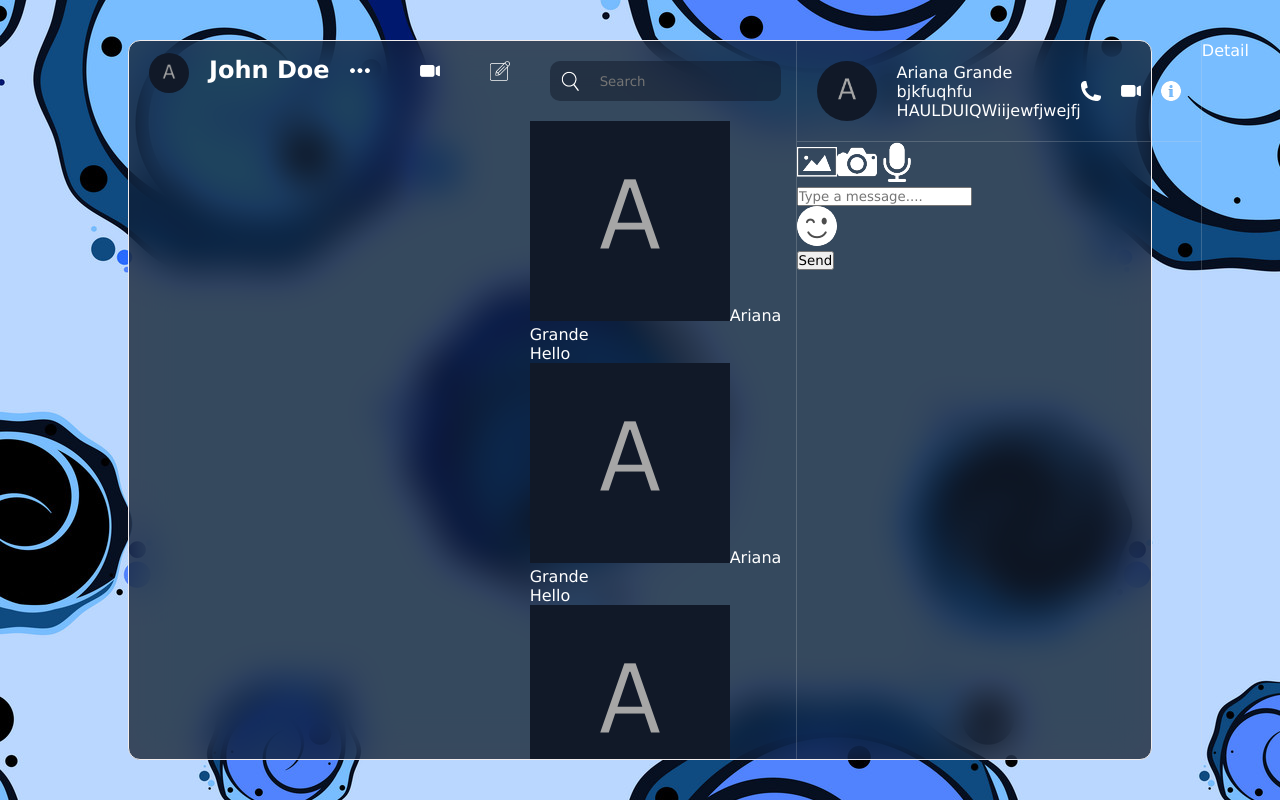
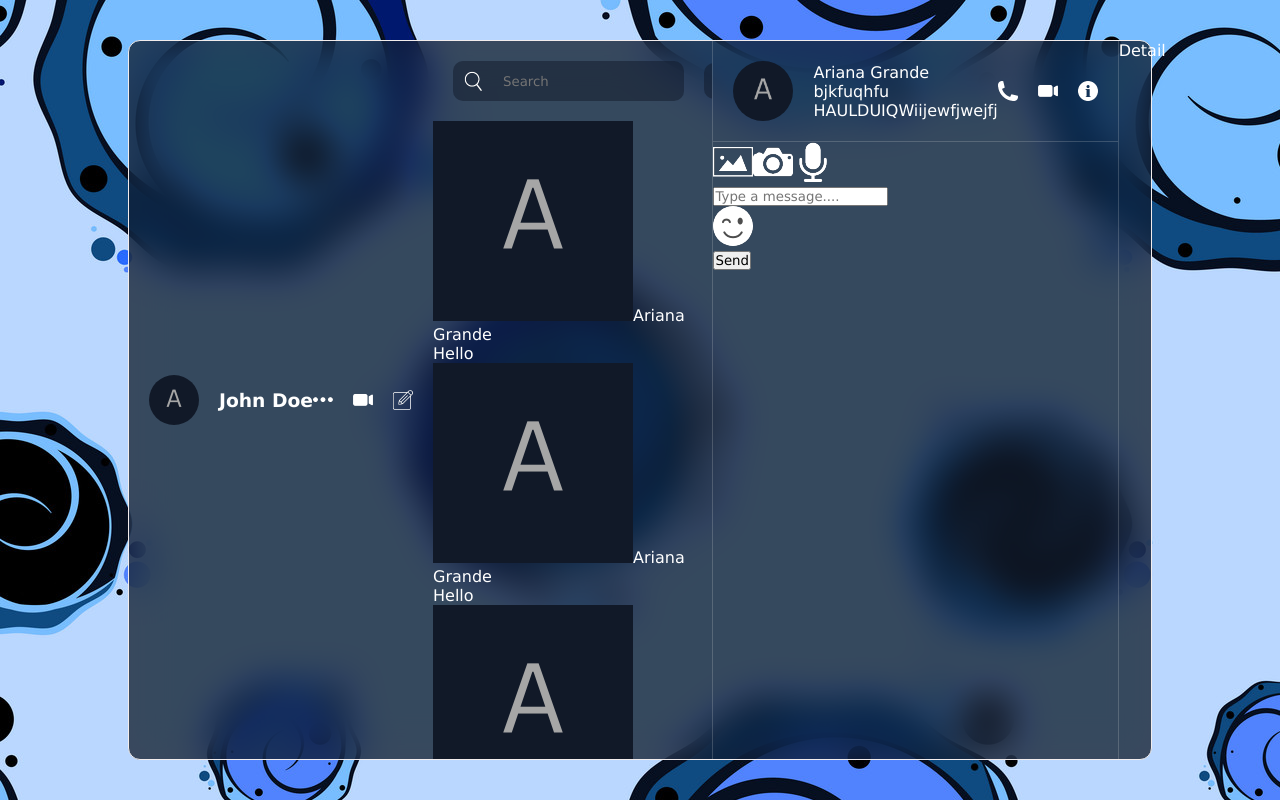
Before and after one commit to HimashaNethmini/RealTime-Chat, a React (Vite) app: page / in a window 1280 px wide. Built offline with nearby package versions, Linux system fonts and the light colour scheme.

Commit message:
updated userpage

```diff
--- a/src/components/list/userInfo/Userinfo.jsx
+++ b/src/components/list/userInfo/Userinfo.jsx
@@ -7,7 +7,8 @@
 
       <div className="user">
         <img src="./avatar.png" alt="" />
-        <h2 style={{ marginRight: "20px", marginTop:"-5px" }}>John Doe</h2>
+        {/* <h2 style={{ marginRight: "20px", marginTop:"-5px" }}>John Doe</h2> */}
+        <h3>John Doe</h3>
       </div>
 
       <div className="icons">
--- a/src/components/list/userInfo/userInfo.css
+++ b/src/components/list/userInfo/userInfo.css
@@ -1,24 +1,27 @@
 .userInfo {
     padding: 20px;
     display: flex;
+    align-items: center;
     justify-content: space-between;
 
     .user{
         display: flex;
         gap: 20px;
+        align-items: center;
 
         img {
-            width: 40px;
-            height: 40px;
+            width: 50px;
+            height: 50px;
             border-radius: 50%;
             object-fit: cover;
-            margin-top: -8px;
+            /* margin-top: -8px; */
         }
     }
 
     .icons {
         display: flex;
-        gap: 50px;
+        /* gap: 50px; */
+        gap: 20px;
 
         img {
             width: 20px;
```
